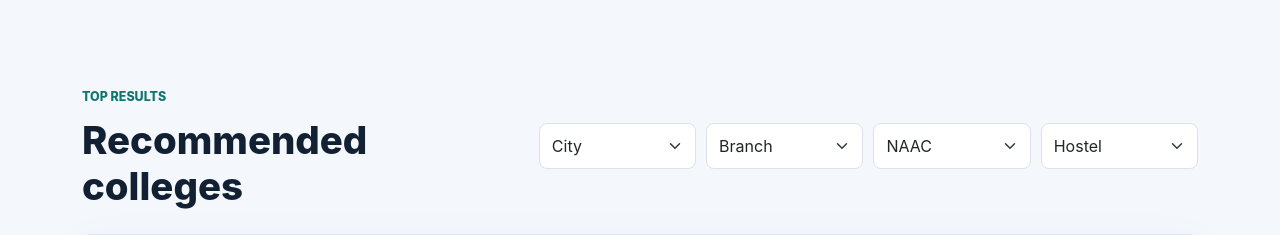
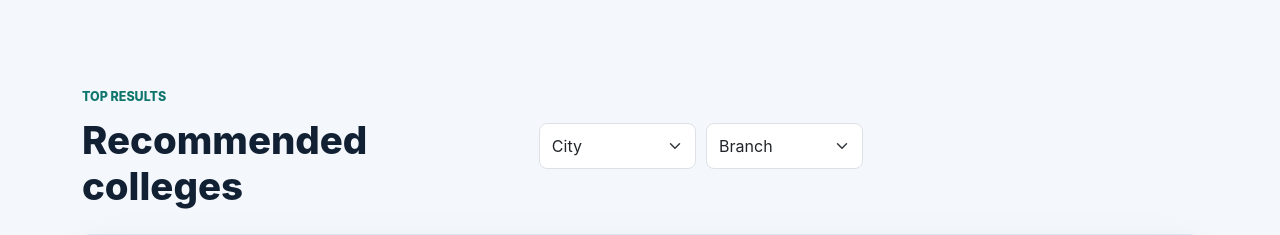
Before and after one commit to Rishikesh2621/AI-College-Recommendation, a Python web app: template templates/result.html in a window 1280 px wide. Shown: the part 1960-2195 px from the top of the page. Run offline with Jinja, Linux system fonts and the light colour scheme; the template is opened without the code that fills it, so the values that code supplies are empty.

Commit message:
Remove NAAC and Hostel filters from results page filter bar

```diff
--- a/templates/result.html
+++ b/templates/result.html
@@ -215,8 +215,6 @@
       <div class="filter-bar" data-category="{{ profile.category }}" data-percentile="{{ profile.percentile }}">
         <select class="form-select" data-filter="city"><option value="">City</option>{% for city in filters.cities %}<option>{{ city }}</option>{% endfor %}</select>
         <select class="form-select" data-filter="branch"><option value="">Branch</option>{% for branch in filters.branches %}<option>{{ branch }}</option>{% endfor %}</select>
-        <select class="form-select" data-filter="naac_grade"><option value="">NAAC</option>{% for grade in filters.naac %}<option>{{ grade }}</option>{% endfor %}</select>
-        <select class="form-select" data-filter="hostel"><option value="">Hostel</option><option>Yes</option><option>No</option></select>
       </div>
     </div>
     <div class="table-responsive result-table-wrap">
```
